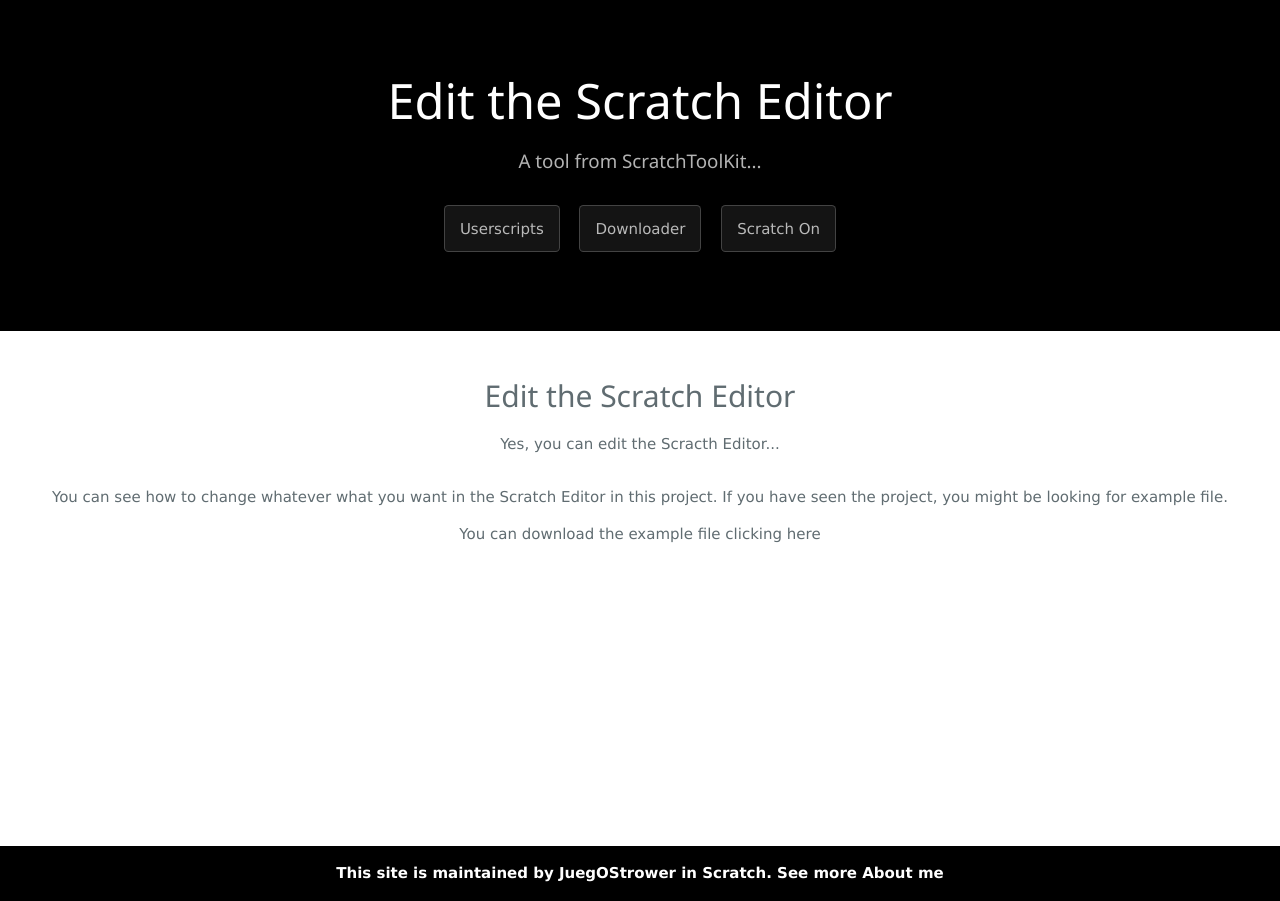
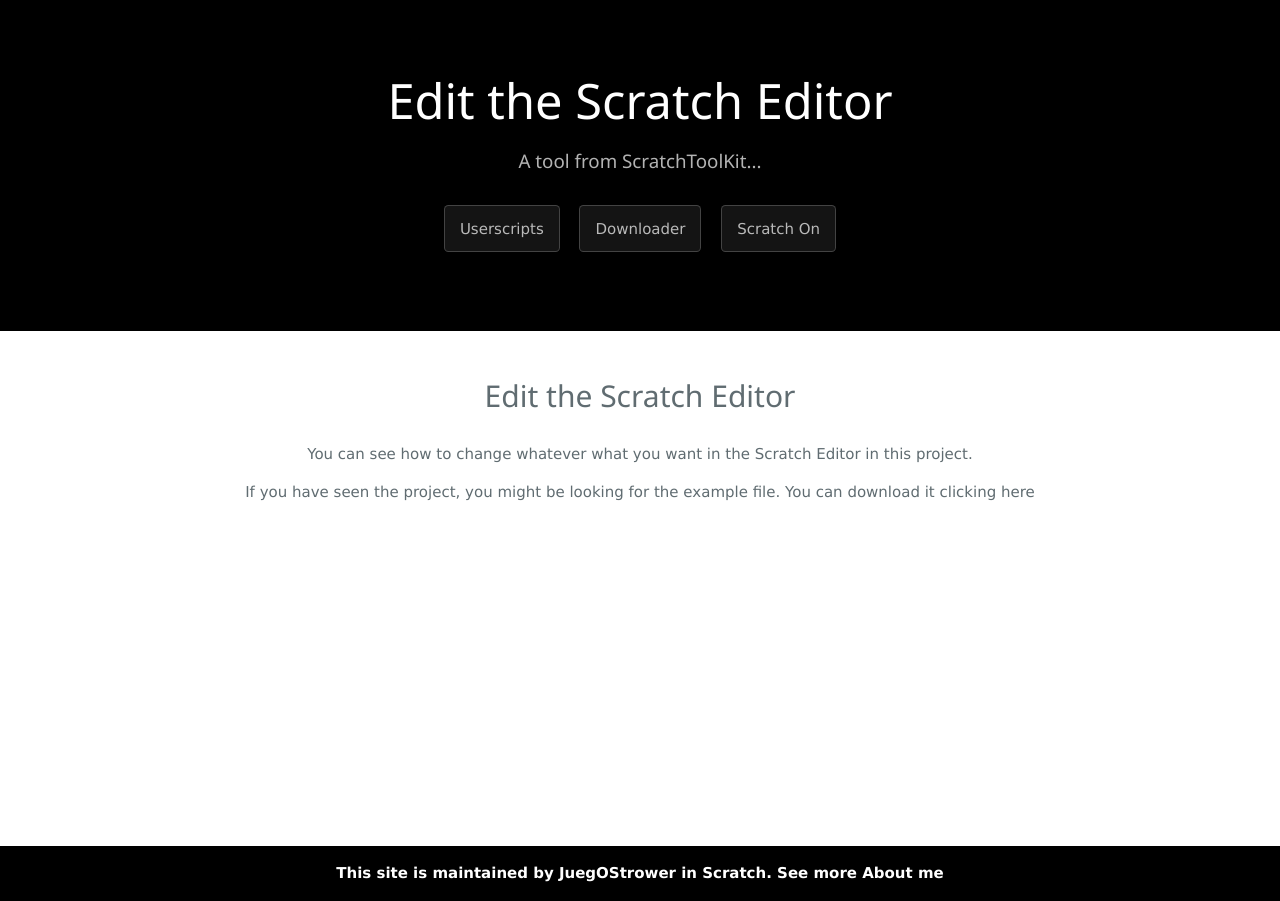
Before and after one commit to JuegOStrower/juegostrower.github.io, a Jekyll site: the page editeditor/index.html, which Jekyll copies as it is, in a window 1280 px wide. Built offline with Jekyll 4.4.1, drawn with Linux system fonts in a browser that asks for light colours; comment, search, counter and statistics services are not loaded.

Commit message:
Update index.html

```diff
--- a/editeditor/index.html
+++ b/editeditor/index.html
@@ -30,10 +30,9 @@
     <div style="min-height: calc(100vh - 331px - 54px);" class="w3-highway-red w3-center">
       <div class="w3-padding-32">
         <h2>Edit the Scratch Editor</h2>
-        <p>Yes, you can edit the Scracth Editor...</p>
         <div class="w3-container w3-responsive">
-          <p>You can see how to change whatever what you want in the Scratch Editor in this project. If you have seen the project, you might be looking for example file.</p>
-          <p>You can download the example file clicking <a href="example.po">here</a></p>
+          <p>You can see how to change whatever what you want in the Scratch Editor in <a href="https://scratch.mit.edu/projects/118015788/">this project</a>.</p><p>
+          <p>If you have seen the project, you might be looking for the example file. You can download it clicking <a href="example.po">here</a></p>
         </div>
       </div>
     </div>
```
